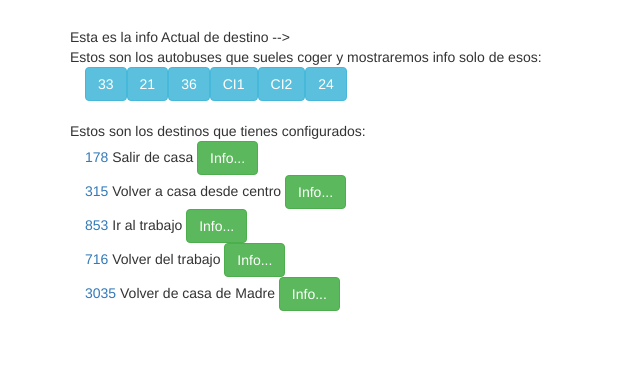
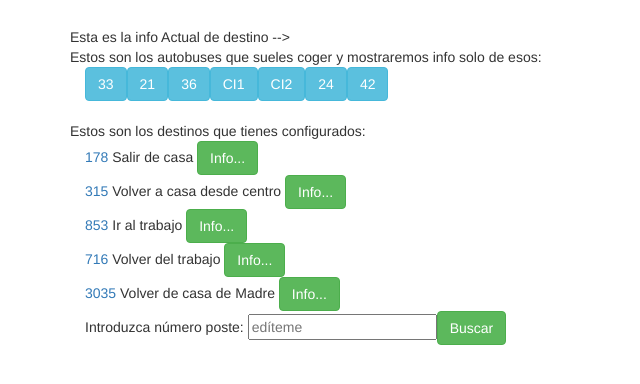
Before and after one commit to drlastanao/drlastanao.github.io, a plain HTML site: page postes.html in a window 1280 px wide. Shown: the part 56-440 px from the top of the page, without its empty margins (0-640 px from the left). Drawn offline with nearby package versions, Linux system fonts and the light colour scheme.

Commit message:
fix parameters

```diff
--- a/postes.html
+++ b/postes.html
@@ -38,10 +38,12 @@
         <button v-on:click="infoParada(item.Parada)" type="button" class="btn btn-success">Info...</button>
         <br>
     </div>
-    </div>
-
+<div class="container">
+  Introduzca número poste: <input v-model="otraParada" placeholder="edíteme">
+  <button v-on:click="infoParada(otraParada)" type="button" class="btn btn-success">Buscar</button>
 </div>
-    <script src="https://code.jquery.com/jquery-1.12.4.min.js" integrity="sha384-nvAa0+6Qg9clwYCGGPpDQLVpLNn0fRaROjHqs13t4Ggj3Ez50XnGQqc/r8MhnRDZ" crossorigin="anonymous"></script>
+</div>
+<script src="https://code.jquery.com/jquery-1.12.4.min.js" integrity="sha384-nvAa0+6Qg9clwYCGGPpDQLVpLNn0fRaROjHqs13t4Ggj3Ez50XnGQqc/r8MhnRDZ" crossorigin="anonymous"></script>
     <script src="https://cdn.jsdelivr.net/npm/bootstrap@3.4.1/dist/js/bootstrap.min.js" integrity="sha384-aJ21OjlMXNL5UyIl/XNwTMqvzeRMZH2w8c5cRVpzpU8Y5bApTppSuUkhZXN0VxHd" crossorigin="anonymous"></script>
   </body>
 </html>
@@ -54,10 +56,11 @@
 
     data() {
       return {
+        otraParada: null,
         message: 'DeivizPostes v1.0!',
         enlaceParadas: 'https://www.zaragoza.es/sede/servicio/urbanismo-infraestructuras/transporte-urbano/poste-autobus/tuzsa-',
         busquedaActual : null,
-        autobuses: ['33','21','36','CI1','CI2','24'],
+        autobuses: ['33','21','36','CI1','CI2','24','42'],
         postes : [
             { "Nombre" : "Salir de casa","Parada" : 178,},
             {"Nombre" : "Volver a casa desde centro","Parada" : 315,},
@@ -76,9 +79,8 @@
                     console.log(data);
                     this.busquedaActual = data;
                 });
-
-    }
-  }
-}).mount('#app')
+              },
+      }
+    }).mount('#app')
 
 </script>
```
